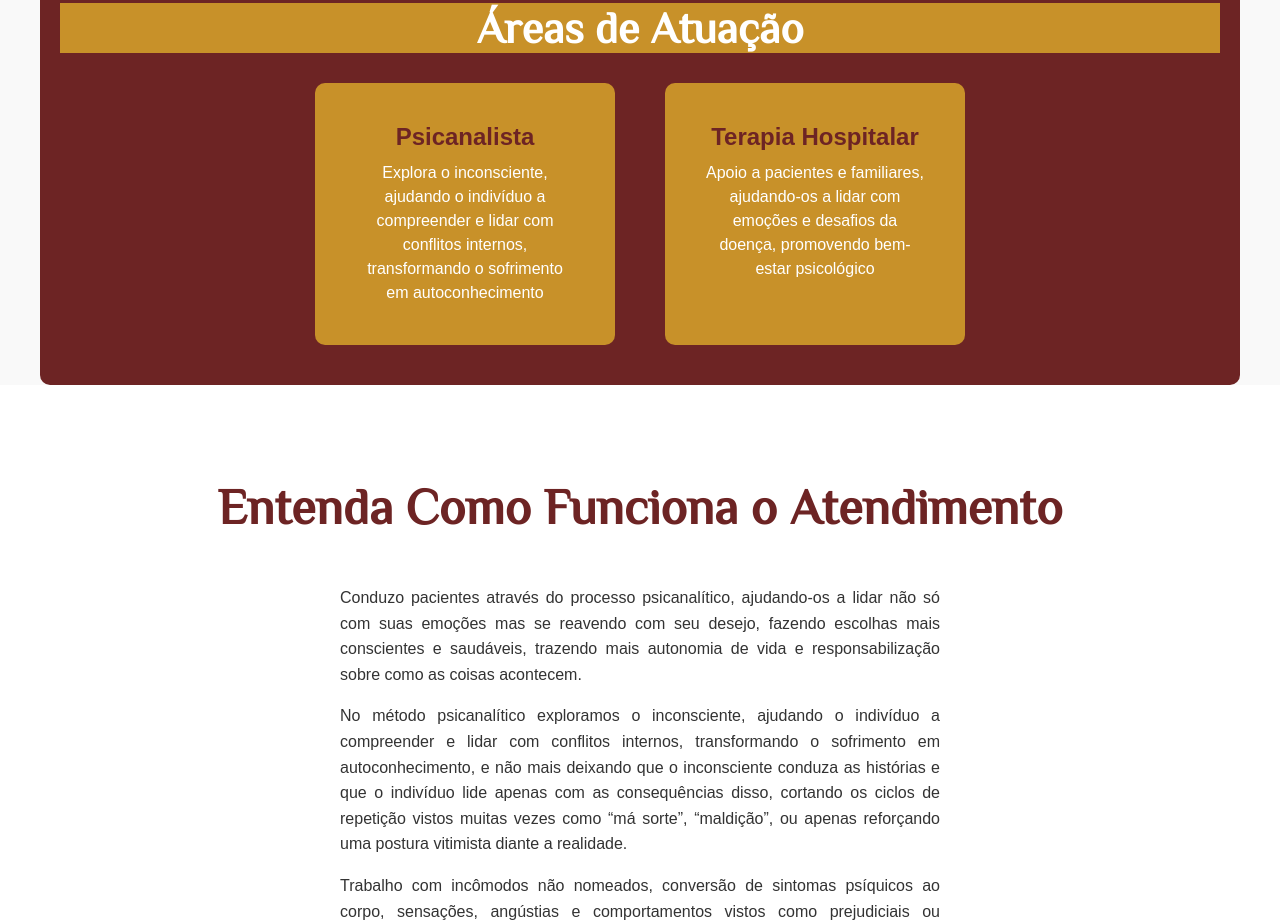
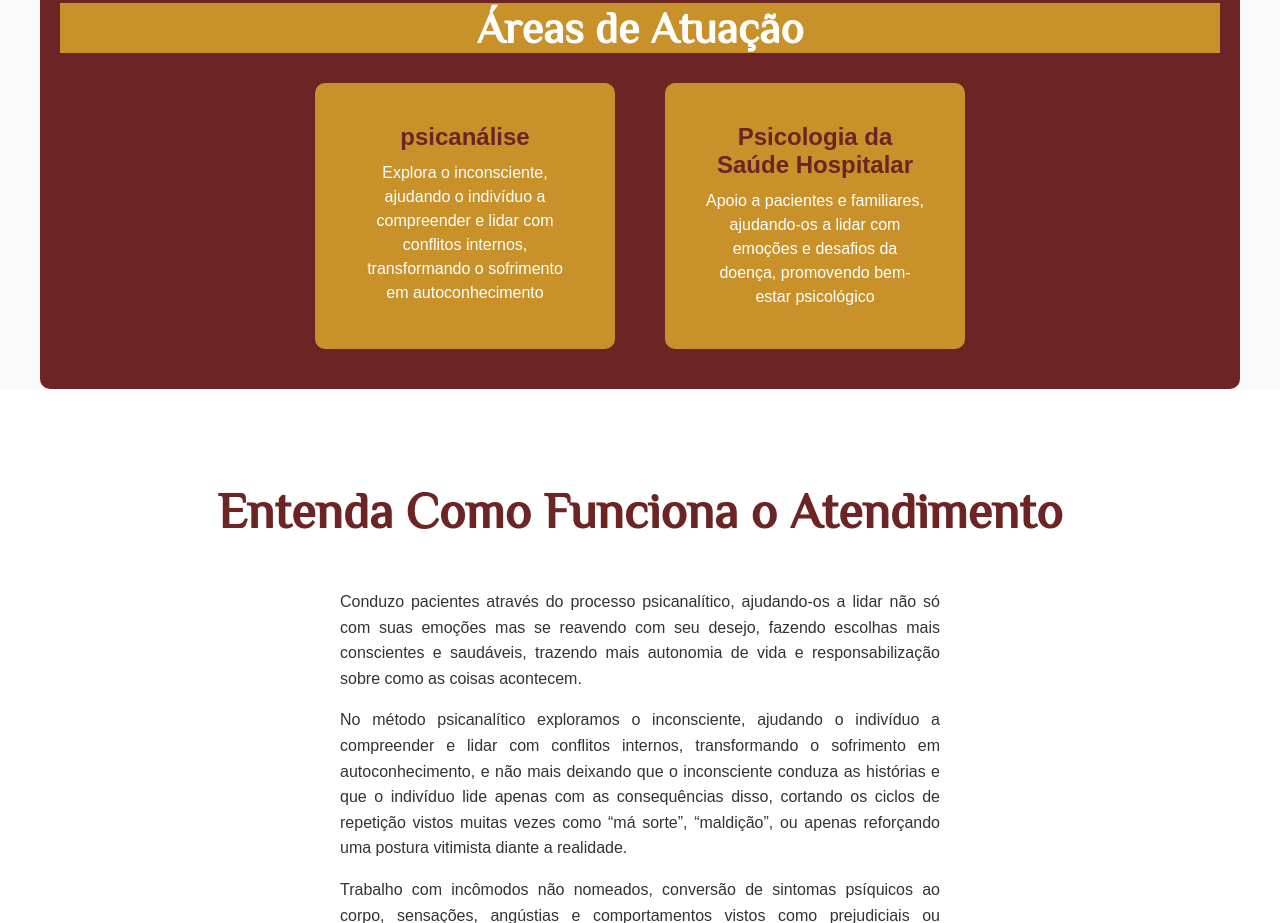
Before and after one commit to luuiis00057/Bruna-Guimar-es, a plain HTML site: page index.html in a window 1280 px wide. Shown: the part 2359-3282 px from the top of the page. Drawn offline with Linux system fonts and the light colour scheme.

Commit message:
Update index.html

```diff
--- a/index.html
+++ b/index.html
@@ -126,11 +126,11 @@
    </section>
     <div class="cards-container">
         <div class="card">
-            <h3>Psicanalista</h3>
+            <h3>psicanálise</h3>
               <p>Explora o inconsciente, ajudando o indivíduo a compreender e lidar com conflitos internos, transformando o sofrimento em autoconhecimento</p>
         </div>
         <div class="card">
-            <h3>Terapia Hospitalar</h3>
+            <h3>Psicologia da Saúde Hospitalar </h3>
               <p>Apoio a pacientes e familiares, ajudando-os a lidar com emoções e desafios da doença, promovendo bem-estar psicológico</p>
         </div>
     </div>
```
